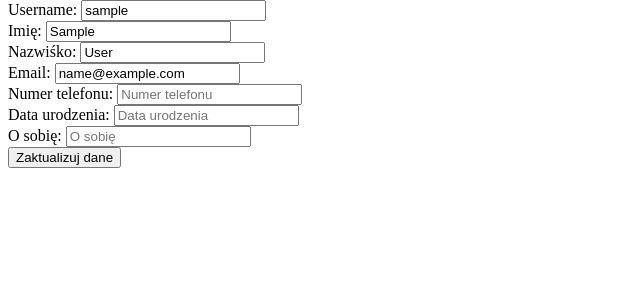
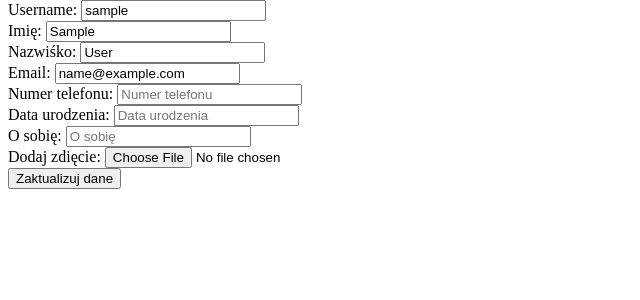
Before and after one commit to Sigml/shop, a Django app: page /user/update/ in a window 1280 px wide. Shown: the part 98-398 px from the top of the page, without its empty margins (0-640 px from the left). Run offline with Django 5.2, Linux system fonts and the light colour scheme; the visitor is signed in with stand-in values (Sample User, id 1).

Commit message:
Initial commit

```diff
--- a/main/urls.py
+++ b/main/urls.py
@@ -34,5 +34,4 @@ urlpatterns = [
     path('reset_password/<uidb64>/<token>/', ResetPasswordV2View.as_view(), name='reset_password'),
     path('user/info/', UserInfoView.as_view(), name='user_info'),
     path('user/update/', UserProfileUpdateView.as_view(), name='user_update')
-
 ]
--- a/users/forms.py
+++ b/users/forms.py
@@ -1,5 +1,5 @@
 from django import forms
-from django.forms import TextInput, CharField, PasswordInput, EmailField, ImageField, DateInput, IntegerField, DateField
+from django.forms import TextInput, CharField, PasswordInput, EmailField, ImageField, DateInput, IntegerField, DateField, ClearableFileInput
 from .models import CustomUser
 
 
@@ -81,7 +81,7 @@ class ResetPasswordForm(forms.Form):
 class UserProfileUpdateForm(forms.ModelForm):
     class Meta:
         model = CustomUser
-        fields = ['username', 'email', 'first_name', 'last_name', 'number_phone', 'date_of_birth', 'description']
+        fields = ['username', 'email', 'first_name', 'last_name', 'number_phone', 'date_of_birth', 'description', 'profile_picture']
         widgets = {
     'username' : TextInput(attrs={
         'class': 'form-control',
@@ -112,5 +112,9 @@ class UserProfileUpdateForm(forms.ModelForm):
     'description': TextInput(attrs={
         'class': 'form-control',
         'placeholder': 'O sobię'
+    }),
+    'profile_picture': ClearableFileInput(attrs={
+        'class':'form-control',
+        'palceholder': 'Zdięcie'
     })
     }
--- a/users/templates/user_update.html
+++ b/users/templates/user_update.html
@@ -23,6 +23,9 @@
             <br>
         <label>O sobię:</label>
             {{form.description}}
+            <br>
+        <label>Dodaj zdięcie:</label>
+            {{form.profile_picture}}
     </div>
     <button type='submit'>Zaktualizuj dane</button>
 </form>
```
